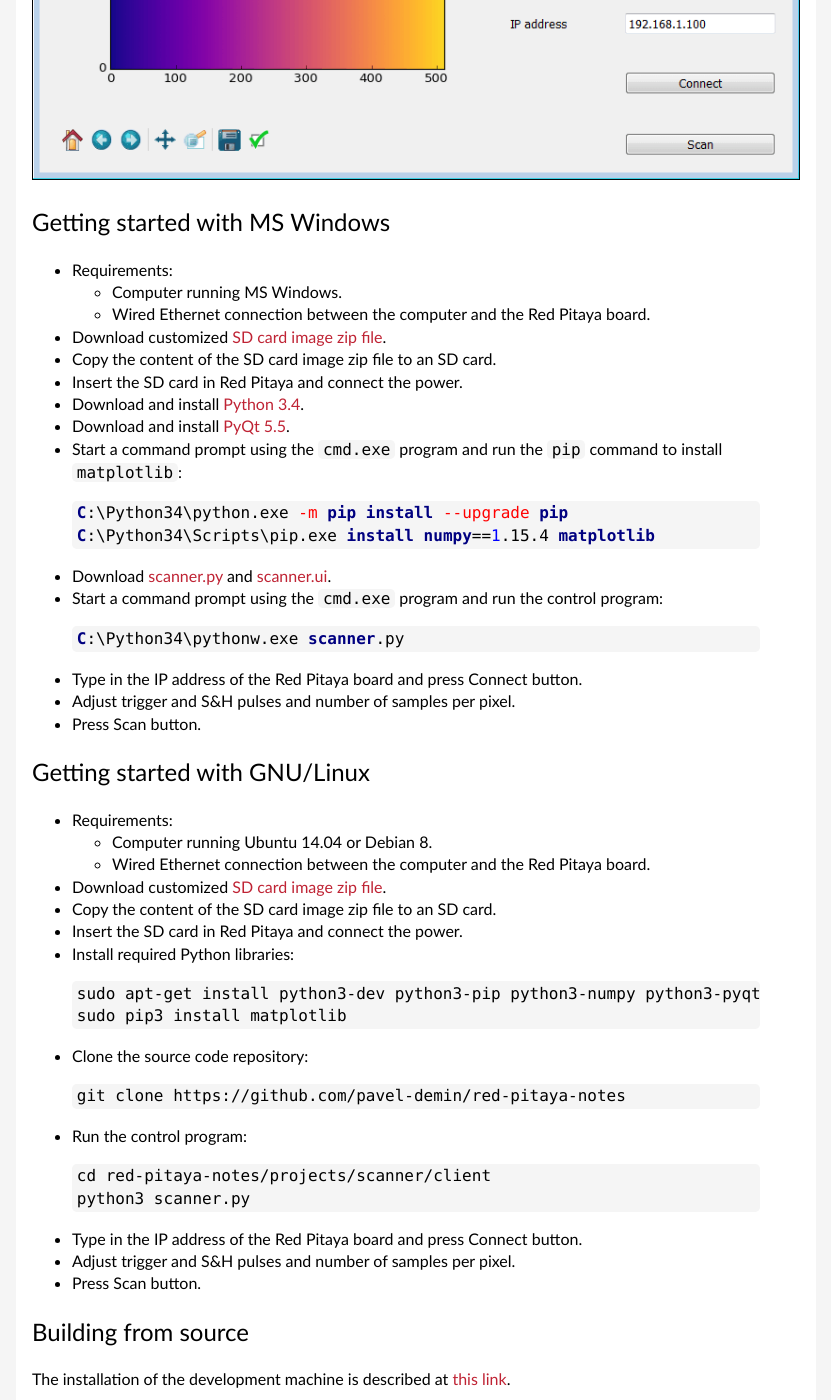
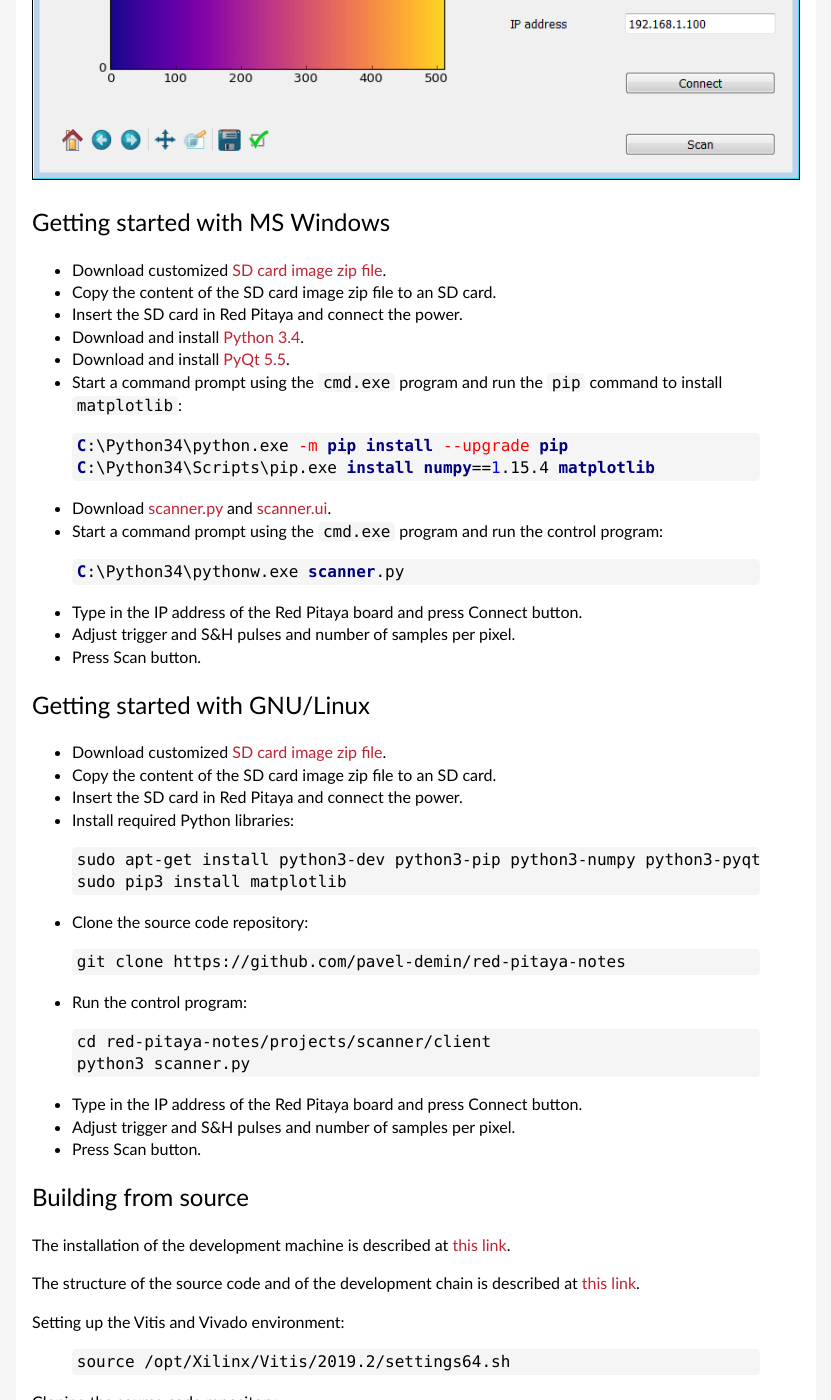
Before and after one commit to pavel-demin/red-pitaya-notes, a Jekyll site: the page built from scanner.md, in a window 1280 px wide and 1400 px high, scrolled down 1444 px. Shown: the whole window, without its empty margins (224-1055 px from the left). Built offline with Jekyll 4.4.1, drawn with Linux system fonts in a browser that asks for light colours; some of the changed text lies outside the part shown.

Commit message:
update getting started instructions in scanner

```diff
--- a/scanner.md
+++ b/scanner.md
@@ -41,10 +41,7 @@
 Getting started with MS Windows
 -----
 
- - Requirements:
-   - Computer running MS Windows.
-   - Wired Ethernet connection between the computer and the Red Pitaya board.
- - Download customized [SD card image zip file](https://www.dropbox.com/sh/5fy49wae6xwxa8a/AADIN-BU_9maNliT-LVCbcoUa/scanner/ecosystem-0.95-1-6deb253-scanner.zip?dl=1).
+ - Download customized [SD card image zip file]({{ site.scanner-image }}).
  - Copy the content of the SD card image zip file to an SD card.
  - Insert the SD card in Red Pitaya and connect the power.
  - Download and install [Python 3.4](https://www.python.org/ftp/python/3.4.4/python-3.4.4.msi).
@@ -66,15 +63,12 @@
 Getting started with GNU/Linux
 -----
 
- - Requirements:
-   - Computer running Ubuntu 14.04 or Debian 8.
-   - Wired Ethernet connection between the computer and the Red Pitaya board.
- - Download customized [SD card image zip file](https://googledrive.com/host/0B-t5klOOymMNfmJ0bFQzTVNXQ3RtWm5SQ2NGTE1hRUlTd3V2emdSNzN6d0pYamNILW83Wmc/scanner/ecosystem-0.95-1-6deb253-scanner.zip).
+ - Download customized [SD card image zip file]({{ site.scanner-image }}).
  - Copy the content of the SD card image zip file to an SD card.
  - Insert the SD card in Red Pitaya and connect the power.
  - Install required Python libraries:
 {% highlight bash %}
-sudo apt-get install python3-dev python3-pip python3-numpy python3-pyqt5
+sudo apt-get install python3-dev python3-pip python3-numpy python3-pyqt5 libfreetype6-dev
 sudo pip3 install matplotlib
 {% endhighlight %}
  - Clone the source code repository:
```
Also changed, not shown: other parts of scanner.md (+1 -1 lines).
